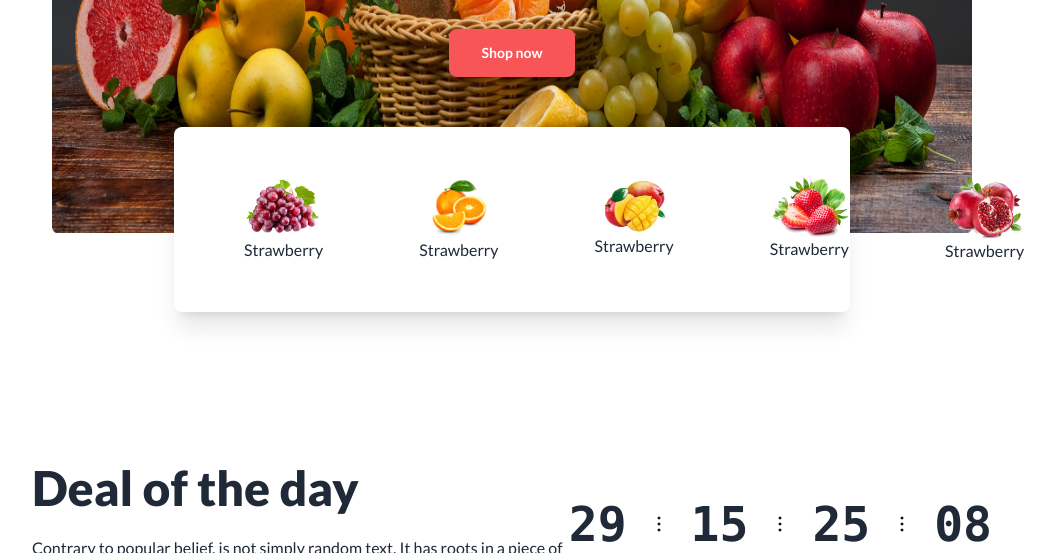
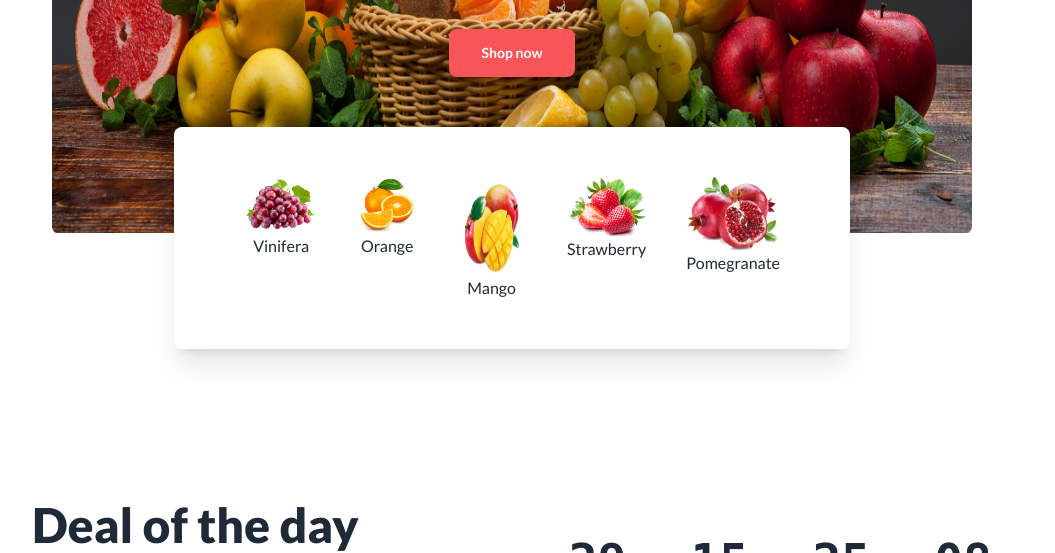
Before and after one commit to adiyat-shihab/A3-fruit-landing-page, a plain HTML site: page index.html in a window 1280 px wide. Shown: the part 547-1100 px from the top of the page, without its empty margins (128-1183 px from the left). Drawn offline with nearby package versions, Linux system fonts and the light colour scheme.

Commit message:
image fix

```diff
--- a/index.html
+++ b/index.html
@@ -184,7 +184,7 @@
             </div>
             <img
               src="./images/banner1.png"
-              class="lg:w-full h-[13.5rem] lg:h-auto"
+              class="lg:w-full h-[13.5rem] lg:h-full"
             />
 
             <div
@@ -330,19 +330,19 @@
           </div>
         </div>
         <div
-          class="lg:px-[4.375rem] lg:py-[3.0625rem] gap-24 lg:flex shadow-xl hidden lg:visible relative bg-white mx-[7.625rem] rounded-lg -mt-28 z-20"
+          class="lg:px-[4.375rem] lg:py-[3.0625rem] gap-10 lg:flex shadow-xl hidden lg:visible relative bg-white mx-[7.625rem] rounded-lg -mt-28 z-20"
         >
           <div class="flex flex-col items-center">
             <img src="./images/pngwing1.png" alt="" />
-            <p>Strawberry</p>
+            <p>Vinifera</p>
           </div>
           <div class="flex flex-col items-center">
-            <img src="./images/New Project.png" alt="" />
-            <p>Strawberry</p>
+            <img src="./images/1 1 (1).png" alt="" />
+            <p>Orange</p>
           </div>
           <div class="flex flex-col items-center">
-            <img src="./images/pngwing3.png" alt="" />
-            <p>Strawberry</p>
+            <img src="./images/pngwing3.png" alt="" class="h-[100px]" />
+            <p>Mango</p>
           </div>
           <div class="flex flex-col items-center">
             <img src="./images/pngwing4.png" alt="" />
@@ -350,7 +350,7 @@
           </div>
           <div class="flex flex-col items-center">
             <img src="./images/pngwing5.png" alt="" />
-            <p>Strawberry</p>
+            <p>Pomegranate</p>
           </div>
         </div>
       </section>
```
Also changed, not shown: images/1 1 (1).png (added), images/524885b31a92b1f9bc519cdb6b688cf9.png (added), images/c73237f0d76ed28cffd132c45b1af152.png (added), images/f60000d08f228361b6483b1036031938.png (added), images/pngwing 3.jpg (added).
